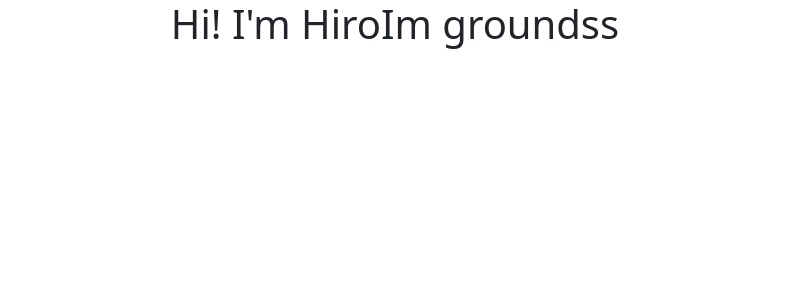
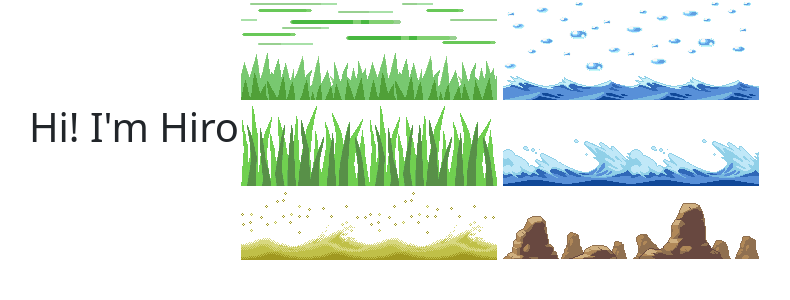
Before and after one commit to hiroya210/my-portfolio, a React (Create React App) app: page / in a window 1280 px wide. Shown: the top 300 px of the page, without its empty margins (245-1035 px from the left). Built offline with nearby package versions, Linux system fonts and the light colour scheme.

Commit message:
edited ground component

```diff
--- a/src/components/Ground.jsx
+++ b/src/components/Ground.jsx
@@ -1,7 +1,8 @@
 import React from 'react'
+import pokemon_bg from '../images/pokemon_bg.png'
 
 export const Ground = () => {
   return (
-    <h1>Im groundss</h1>
+    <img src={pokemon_bg} alt="pokemon" />
   )
 }
```
